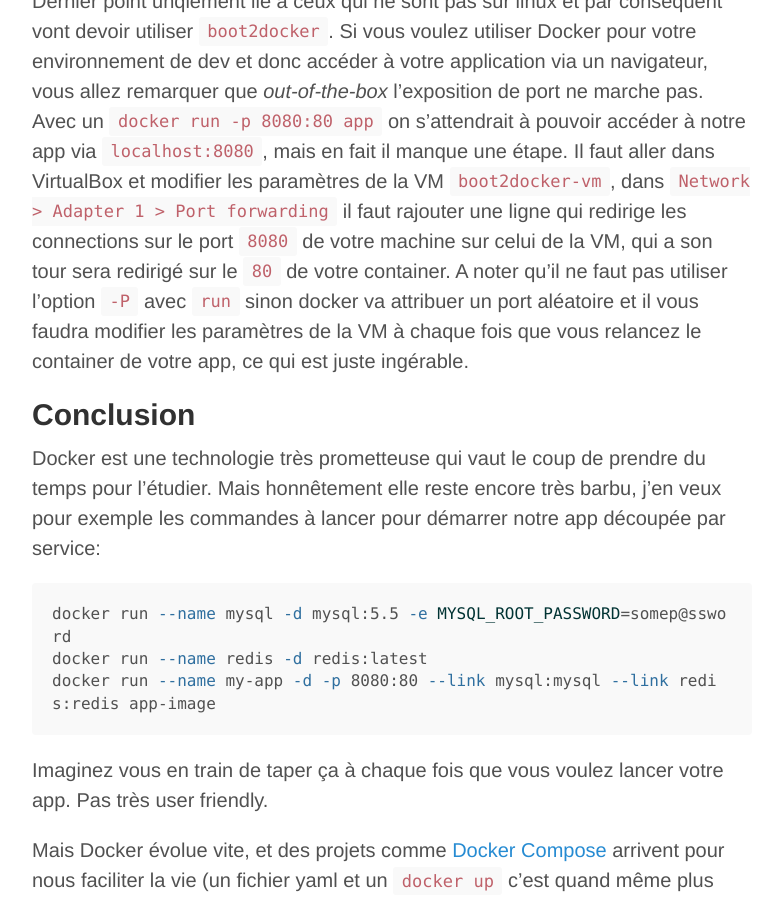
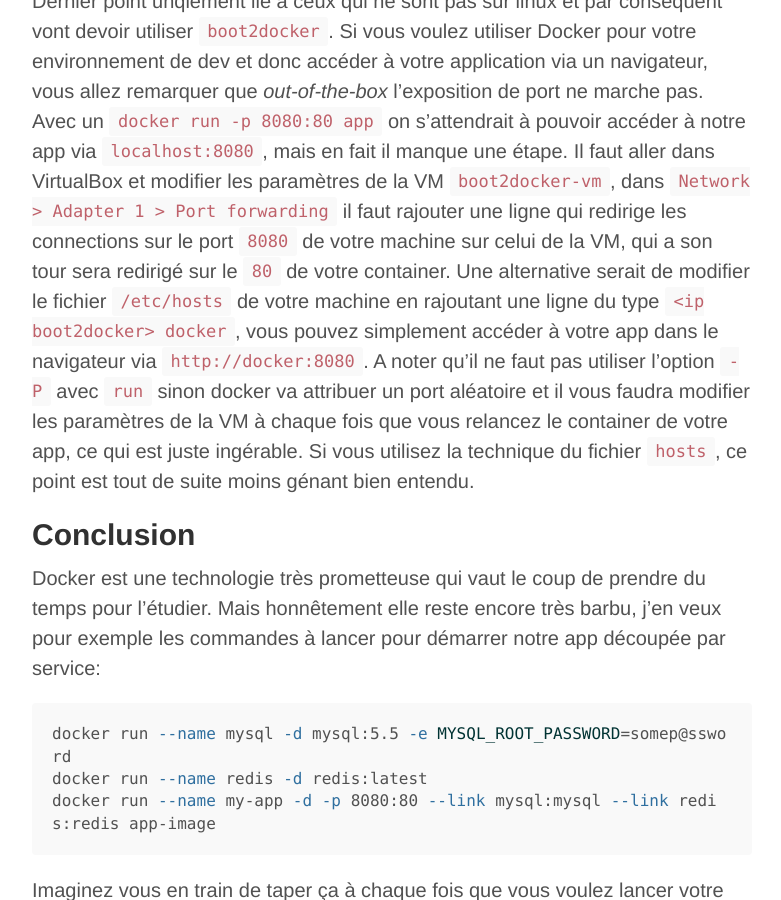
Before and after one commit to KuiKui/xotelia.github.io, a Jekyll site: the page built from _posts/2015-03-06-docker-premier-pas.md, in a window 1280 px wide and 900 px high, scrolled down 3676 px. Shown: the whole window, without its empty margins (248-1029 px from the left). Built offline with Jekyll 4.4.1, drawn with Linux system fonts in a browser that asks for light colours; Markdown is read by kramdown in place of the engine named in the settings; comment, search, counter and statistics services are not loaded.

Commit message:
add technique to point to boot2docker vm

```diff
--- a/_posts/2015-03-06-docker-premier-pas.md
+++ b/_posts/2015-03-06-docker-premier-pas.md
@@ -75,7 +75,8 @@
 Sur papier (car pas encore testé), la solution ultime reste par la création de tag sur votre image. A chaque fois que vous modifiez des dépendances dans le `Dockerfile`, on build, on teste que tout tourne correctement et on tag. Au final c'est le même principe que son code qu'on tag dans git.
 
 Dernier point unqiement lié à ceux qui ne sont pas sur linux et par conséquent vont devoir utiliser `boot2docker`. Si vous voulez utiliser Docker pour votre environnement de dev et donc accéder à votre application via un navigateur, vous allez remarquer que *out-of-the-box* l'exposition de port ne marche pas. Avec un `docker run -p 8080:80 app` on s'attendrait à pouvoir accéder à notre app via `localhost:8080`, mais en fait il manque une étape. Il faut aller dans VirtualBox et modifier les paramètres de la VM `boot2docker-vm`, dans `Network > Adapter 1 > Port forwarding` il faut rajouter une ligne qui redirige les connections sur le port `8080` de votre machine sur celui de la VM, qui a son tour sera redirigé sur le `80` de votre container.
-A noter qu'il ne faut pas utiliser l'option `-P` avec `run` sinon docker va attribuer un port aléatoire et il vous faudra modifier les paramètres de la VM à chaque fois que vous relancez le container de votre app, ce qui est juste ingérable.
+Une alternative serait de modifier le fichier `/etc/hosts` de votre machine en rajoutant une ligne du type `<ip boot2docker> docker`, vous pouvez simplement accéder à votre app dans le navigateur via `http://docker:8080`.
+A noter qu'il ne faut pas utiliser l'option `-P` avec `run` sinon docker va attribuer un port aléatoire et il vous faudra modifier les paramètres de la VM à chaque fois que vous relancez le container de votre app, ce qui est juste ingérable. Si vous utilisez la technique du fichier `hosts`, ce point est tout de suite moins génant bien entendu.
 
 ## Conclusion
 
```
